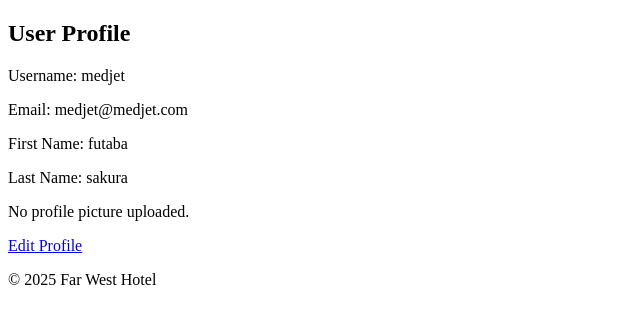
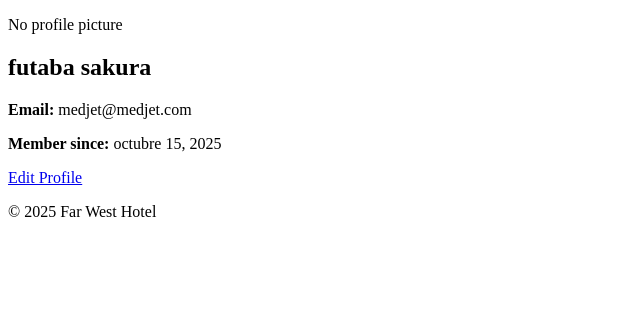
Before and after one commit to chaseG20gam/Django-Hotel, a Django app: page /profile/ in a window 1280 px wide. Shown: the part 34-358 px from the top of the page, without its empty margins (0-640 px from the left). Run offline with Django 4.2, Linux system fonts and the light colour scheme; a user stored in the database is signed in; data comes from the database, SQL or seed files in the repository; both versions use the stored data as it was after the commit.

Commit message:
new features to the profile information section, added profile picture and data, new pages

```diff
--- a/hotel/templates/hotel/home.html
+++ b/hotel/templates/hotel/home.html
@@ -7,6 +7,7 @@
         <li><a href="{% url 'hotel:client_list' %}">Clients</a></li>
         <li><a href="{% url 'hotel:room_list' %}">Rooms</a></li>
         <li><a href="{% url 'hotel:booking_list' %}">Bookings</a></li>
+        <li><a href="{% url 'hotel:profile' %}">Profile</a></li>
     </ul>
 </nav>
 {% endblock %}
--- a/hotel/templates/hotel/login.html
+++ b/hotel/templates/hotel/login.html
@@ -9,4 +9,5 @@
     {{ form.as_p }}
     <button type="submit">Login</button>
 </form>
+<a href="{% url 'hotel:home' %}">Back to Home</a>
 {% endblock %}
--- a/hotel/templates/hotel/profile.html
+++ b/hotel/templates/hotel/profile.html
@@ -1,14 +1,30 @@
-{% extends 'base.html' %}
+{% extends "base.html" %}
+
 {% block content %}
-  <h2>User Profile</h2>
-  <p>Username: {{ user.username }}</p>
-  <p>Email: {{ user.email }}</p>
-  <p>First Name: {{ user.first_name }}</p>
-  <p>Last Name: {{ user.last_name }}</p>
-  {% if user.profile.profile_picture %}
-    <img src="{{ user.profile.profile_picture.url }}" alt="Profile Picture" width="150">
-  {% else %}
-    <p>No profile picture uploaded.</p>
-  {% endif %}
-  <a href="{% url 'accounts:profile_edit' %}">Edit Profile</a>
+<div class="profile-container">
+    <div class="profile-header">
+        {% if user.profile.profile_picture %}
+            <img src="{{ user.profile.profile_picture.url }}" class="profile-avatar">
+        {% else %}
+            <a>No profile picture</a>
+        {% endif %}
+
+        <h2>{{ user.get_full_name|default:user.username }}</h2>
+
+        {% if user.bio %}
+            <div class="profile-bio">
+                <p>{{ user.bio }}</p>
+            </div>
+        {% endif %}
+    </div>
+
+    <div class="profile-details">
+        <p><strong>Email:</strong> {{ user.email }}</p>
+        <p><strong>Member since:</strong> {{ user.date_joined|date:"F j, Y" }}</p>
+    </div>
+
+    <div class="profile-actions">
+        <a href="{% url 'hotel:profile_edit' %}" class="btn btn-primary">Edit Profile</a>
+    </div>
+
 {% endblock %}
--- a/hotel/templates/hotel/register.html
+++ b/hotel/templates/hotel/register.html
@@ -6,4 +6,5 @@
     {{ form.as_p }}
     <button type="submit">Register</button>
   </form>
+<a href="{% url 'hotel:home' %}">Back to Home</a>
 {% endblock %}
--- a/hotel/views.py
+++ b/hotel/views.py
@@ -83,23 +83,34 @@ def booking_by_client(request, client_id=None):
     bookings = client.bookings.all()
     return render(request, 'hotel/bookings_by_client.html', {'client': client, 'bookings': bookings})
 
+@login_required
 def profile_view(request):
-    return render(request, 'hotel/profile.html')
+    context = {
+        'user': request.user,
+        'profile': request.user.profile,
+        'bookings': Booking.objects.filter(client=request.user.client) if hasattr(request.user, 'client') else []
+    }
+    return render(request, 'hotel/profile.html', context)
 
+@login_required
 def profile_edit_view(request):
     if request.method == 'POST':
-        uform = UserUpdateForm(request.POST, instance=request.user)
-        pform = ProfileUpdateForm(request.POST, request.FILES, instance=request.user.profile)
-        if uform.is_valid() and pform.is_valid():
-            uform.save()
-            pform.save()
-            messages.success(request, 'Profile updated')
-            return redirect('accounts:profile')
-        else:
-            uform = UserUpdateForm(instance=request.user)
-            pform = ProfileUpdateForm(instance=request.user.profile)
-            context = {'uform': uform, 'pform': pform}
-            return render(request, 'hotel/profile_edit.html', context)
+        user_form = UserUpdateForm(request.POST, instance=request.user)
+        profile_form = ProfileUpdateForm(request.POST, request.FILES, instance=request.user.profile)
+
+        if user_form.is_valid() and profile_form.is_valid():
+            user_form.save()
+            profile_form.save()
+            return redirect('hotel:profile')
+    else:
+        user_form = UserUpdateForm(instance=request.user)
+        profile_form = ProfileUpdateForm(instance=request.user.profile)
+
+    context = {
+        'user_form': user_form,
+        'profile_form': profile_form
+    }
+    return render(request, 'hotel/profile_edit.html', context)
 
 
 # autentication views
--- a/project/urls.py
+++ b/project/urls.py
@@ -9,4 +9,5 @@ urlpatterns = [
 ]
 
 # image services
-urlpatterns += static(settings.MEDIA_URL, document_root=settings.MEDIA_ROOT)
+if settings.DEBUG:
+    urlpatterns += static(settings.MEDIA_URL, document_root=settings.MEDIA_ROOT)
--- a/project/wsgi.py
+++ b/project/wsgi.py
@@ -0,0 +1,6 @@
+import os
+from django.core.wsgi import get_wsgi_application
+
+os.environ.setdefault('DJANGO_SETTINGS_MODULE', 'project.settings')
+
+application = get_wsgi_application()
```
Also changed, not shown: hotel/signal.py (+12 -0 lines), hotel/templates/hotel/profile_edit.html (+5 -3 lines), db.sqlite3, media/avatars/FSakuraIco.jpeg (added).
